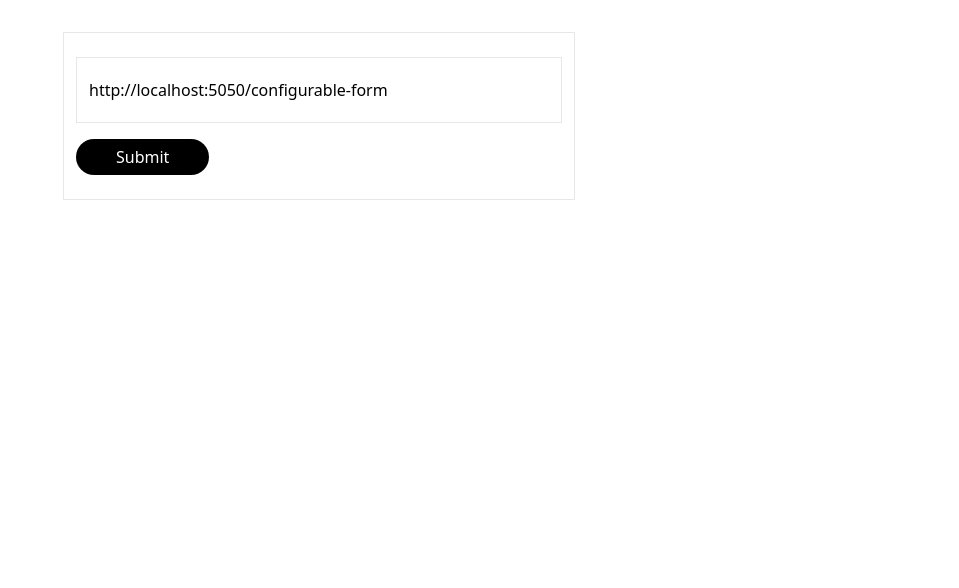
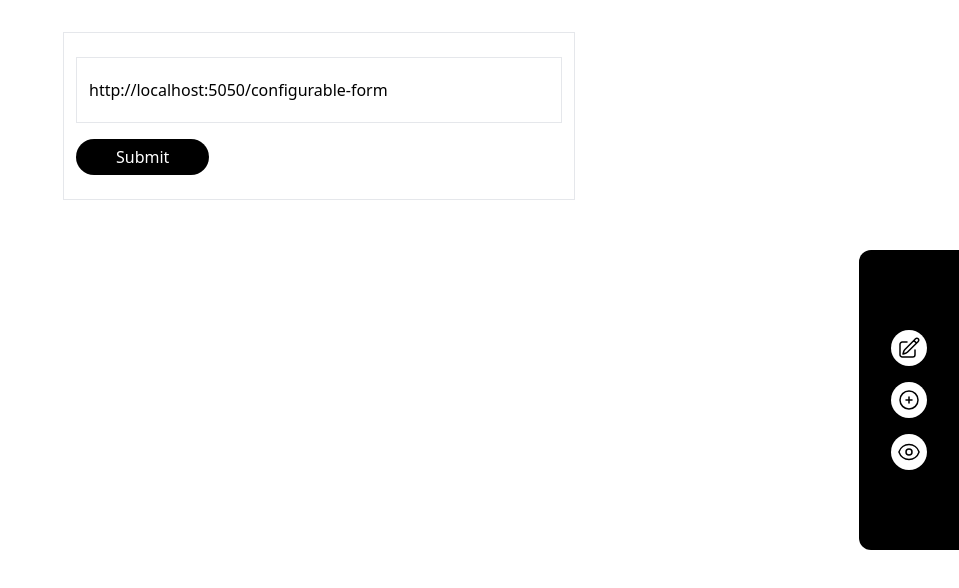
Before and after one commit to RehkMansa/lsqr-configurable-form, a React (Vite) app: page / in a window 1280 px wide. Shown: the top 588 px of the page, without its empty margins (321-1280 px from the left). Built offline with nearby package versions, Linux system fonts and the light colour scheme.

Commit message:
enabled preview mode for dropdown input

```diff
--- a/src/App.tsx
+++ b/src/App.tsx
@@ -14,6 +14,13 @@ import DateTimeInput from "./components/Fields/NormalInputs/DateTimeInput";
 import { handleAxiosError } from "./utils/helpers";
 import InputWithDropDown from "./components/Fields/InputsWithDropdown";
 import UploadInputs from "./components/Fields/UploadInputs";
+import { AddIcon, EditIcon, EyeIcon } from "./components/Icons";
+
+const options: { name: AppActions; icon: () => JSX.Element }[] = [
+    { name: "edit", icon: EditIcon },
+    { name: "input", icon: AddIcon },
+    { name: "preview", icon: EyeIcon },
+];
 
 const App = () => {
     /* delete this */
@@ -21,6 +28,13 @@ const App = () => {
     const [loading, setLoading] = useState(false);
     const [responseObject, setResponseObject] = useState<PayloadResponse>();
     const [currentPage, setCurrentPage] = useState(0);
+    const [appMode, setAppMode] = useState<AppActions>("preview");
+
+    const handleModeChange = (mode: AppActions) => {
+        toast.success("You selected " + mode + " mode");
+
+        setAppMode(mode);
+    };
 
     const handleSubmit = async (e: SyntheticEvent) => {
         e.preventDefault();
@@ -39,25 +53,46 @@ const App = () => {
     const renderInputField = (field: InputFieldsType) => {
         const { type } = field;
 
-        if (textFieldPredicate(type)) return <TextInput {...field} type={type} />;
+        if (textFieldPredicate(type)) return <TextInput {...field} type={type} mode={appMode} />;
 
-        if (dateTimePredicate(type)) return <DateTimeInput {...field} type={type} />;
+        if (dateTimePredicate(type)) return <DateTimeInput {...field} type={type} mode={appMode} />;
 
         if (inputWithDropDownPredicate(type))
-            return <InputWithDropDown {...(field as InputProps<InputWithDropDown>)} type={type} />;
+            return (
+                <InputWithDropDown
+                    {...(field as InputProps<InputWithDropDown>)}
+                    type={type}
+                    mode={appMode}
+                />
+            );
 
-        if (uploadTypePredicate(type)) return <UploadInputs {...field} type={type} />;
+        if (uploadTypePredicate(type))
+            return <UploadInputs {...field} type={type} mode={appMode} />;
 
         return (
             <div className="grid gap-2 text-red-500">
                 <label htmlFor={field.id}>{field.description}</label>
-                <Input placeholder={field.label} className="border" {...field} />
+                <Input mode={appMode} placeholder={field.label} className="border" {...field} />
             </div>
         );
     };
 
     return (
         <main className="p-3">
+            <div className="fixed sm:w-[100px] w-[300px] h-[60px] sm:h-[300px] sm:top-1/2 top-0 sm:-translate-y-1/2 sm:rounded-l-xl sm:right-0 right-1/2 translate-x-1/2 rounded-b-md sm:rounded-b-none sm:translate-x-0 bg-black">
+                <div className="flex sm:flex-col items-center h-full justify-center gap-4">
+                    {options.map((opt) => (
+                        <button
+                            className="w-9 h-9 bg-white rounded-full grid place-items-center"
+                            key={opt.name}
+                            onClick={() => handleModeChange(opt.name)}
+                        >
+                            {<opt.icon />}
+                        </button>
+                    ))}
+                </div>
+            </div>
+
             {loading && (
                 <div className="fixed inset-0 bg-white/50 grid place-content-center text-black/70">
                     Loading...
@@ -73,6 +108,7 @@ const App = () => {
                     onChange={(e) => setEndpoint(e.target.value)}
                     value={endpoint}
                     className="py-5"
+                    mode="edit"
                 />
                 <div>
                     <Button type="submit">Submit</Button>
--- a/src/components/Fields/Input.tsx
+++ b/src/components/Fields/Input.tsx
@@ -7,8 +7,11 @@ const Input = ({
     name,
     id,
     style,
+    mode,
     ...props
-}: ComponentProps<"input">) => (
+}: ComponentProps<"input"> & { mode: AppActions }) => (
+    <>
+        {(mode === "edit" || mode === "input") && (
             <input
                 className={`border p-3${className ? ` ${className}` : ""}`}
                 placeholder={placeholder}
@@ -18,6 +21,17 @@ const Input = ({
                 style={style}
                 {...props}
             />
+        )}
+        {mode === "preview" && (
+            <div
+                className={`bg-black/30 rounded-md p-3${className ? ` ${className}` : ""}`}
+                style={style}
+                id={id}
+            >
+                {placeholder}
+            </div>
+        )}
+    </>
 );
 
 export default Input;
--- a/src/components/Fields/InputsWithDropdown/index.tsx
+++ b/src/components/Fields/InputsWithDropdown/index.tsx
@@ -1,6 +1,7 @@
 import { Select, CheckBox, Radio } from "./inputs";
 
 const InputWithDropDown = (props: InputProps<InputWithDropDown>) => {
+    console.log(props.mode);
     const renderDropDown = () => {
         let component = <Select {...props} type="dropdown" />;
 
--- a/src/components/Fields/InputsWithDropdown/inputs/CheckBox.tsx
+++ b/src/components/Fields/InputsWithDropdown/inputs/CheckBox.tsx
@@ -6,9 +6,11 @@ const CheckBox = (props: InputProps<"checkbox">) => {
     return (
         <div className="grid gap-2">
             <p>{description}</p>
-            {options.map(({ id: optionID, label, value }) => (
+            {props.mode !== "preview" &&
+                options.map(({ id: optionID, label, value }) => (
                     <div className="flex gap-2" key={optionID}>
                         <Input
+                            {...props}
                             type="checkbox"
                             name={inputID}
                             id={optionID}
@@ -18,6 +20,12 @@ const CheckBox = (props: InputProps<"checkbox">) => {
                         <label htmlFor={optionID}>{label}</label>
                     </div>
                 ))}
+
+            {props.mode === "preview" && (
+                <div className={`bg-black/30 rounded-md p-3`} style={props.style}>
+                    Available options: {options.map(({ label }) => label).join(", ")}
+                </div>
+            )}
         </div>
     );
 };
--- a/src/components/Fields/InputsWithDropdown/inputs/Radio.tsx
+++ b/src/components/Fields/InputsWithDropdown/inputs/Radio.tsx
@@ -6,9 +6,11 @@ const Radio = (props: InputProps<"radio">) => {
     return (
         <div className="grid gap-2">
             <p>{description}</p>
-            {options.map(({ id: optionID, label, value }) => (
+            {props.mode !== "preview" &&
+                options.map(({ id: optionID, label, value }) => (
                     <div className="flex gap-2" key={optionID}>
                         <Input
+                            {...props}
                             type="radio"
                             name={inputID}
                             id={optionID}
@@ -18,6 +20,12 @@ const Radio = (props: InputProps<"radio">) => {
                         <label htmlFor={optionID}>{label}</label>
                     </div>
                 ))}
+
+            {props.mode === "preview" && (
+                <div className={`bg-black/30 rounded-md p-3`} style={props.style}>
+                    Available options: {options.map(({ label }) => label).join(", ")}
+                </div>
+            )}
         </div>
     );
 };
--- a/src/components/Fields/InputsWithDropdown/inputs/Select.tsx
+++ b/src/components/Fields/InputsWithDropdown/inputs/Select.tsx
@@ -4,6 +4,7 @@ const Select = (props: InputProps<"dropdown">) => {
     return (
         <div className="grid gap-2">
             <label htmlFor={inputID}>{description}</label>
+            {props.mode !== "preview" && (
                 <select className="p-3 px-5" name={inputID} id={inputID}>
                     {options.map(({ id: optionID, label, value }) => (
                         <option key={optionID} value={value}>
@@ -11,6 +12,12 @@ const Select = (props: InputProps<"dropdown">) => {
                         </option>
                     ))}
                 </select>
+            )}
+            {props.mode === "preview" && (
+                <div className={`bg-black/30 rounded-md p-3`} style={props.style}>
+                    Available options: {options.map(({ label }) => label).join(", ")}
+                </div>
+            )}
         </div>
     );
 };
--- a/src/components/Fields/NormalInputs/TextInput.tsx
+++ b/src/components/Fields/NormalInputs/TextInput.tsx
@@ -9,6 +9,7 @@ const TextInput = (props: InputProps<TextFields>) => {
             <label htmlFor={id}>{description}</label>
             {type !== "long_text" && (
                 <Input
+                    {...rest}
                     className="border p-3"
                     placeholder={label}
                     type={getTextInputType(type)}
--- /dev/null
+++ b/src/components/Icons/index.tsx
@@ -0,0 +1,51 @@
+export const EditIcon = () => (
+    <svg
+        xmlns="http://www.w3.org/2000/svg"
+        fill="none"
+        viewBox="0 0 24 24"
+        strokeWidth={1.5}
+        stroke="currentColor"
+        className="w-6 h-6"
+    >
+        <path
+            strokeLinecap="round"
+            strokeLinejoin="round"
+            d="M16.862 4.487l1.687-1.688a1.875 1.875 0 112.652 2.652L10.582 16.07a4.5 4.5 0 01-1.897 1.13L6 18l.8-2.685a4.5 4.5 0 011.13-1.897l8.932-8.931zm0 0L19.5 7.125M18 14v4.75A2.25 2.25 0 0115.75 21H5.25A2.25 2.25 0 013 18.75V8.25A2.25 2.25 0 015.25 6H10"
+        />
+    </svg>
+);
+
+export const AddIcon = () => (
+    <svg
+        xmlns="http://www.w3.org/2000/svg"
+        fill="none"
+        viewBox="0 0 24 24"
+        strokeWidth={1.5}
+        stroke="currentColor"
+        className="w-6 h-6"
+    >
+        <path
+            strokeLinecap="round"
+            strokeLinejoin="round"
+            d="M12 9v6m3-3H9m12 0a9 9 0 11-18 0 9 9 0 0118 0z"
+        />
+    </svg>
+);
+
+export const EyeIcon = () => (
+    <svg
+        xmlns="http://www.w3.org/2000/svg"
+        fill="none"
+        viewBox="0 0 24 24"
+        strokeWidth={1.5}
+        stroke="currentColor"
+        className="w-6 h-6"
+    >
+        <path
+            strokeLinecap="round"
+            strokeLinejoin="round"
+            d="M2.036 12.322a1.012 1.012 0 010-.639C3.423 7.51 7.36 4.5 12 4.5c4.638 0 8.573 3.007 9.963 7.178.07.207.07.431 0 .639C20.577 16.49 16.64 19.5 12 19.5c-4.638 0-8.573-3.007-9.963-7.178z"
+        />
+        <path strokeLinecap="round" strokeLinejoin="round" d="M15 12a3 3 0 11-6 0 3 3 0 016 0z" />
+    </svg>
+);
--- a/src/typings/index.d.ts
+++ b/src/typings/index.d.ts
@@ -90,10 +90,16 @@ declare type PayloadResponse = {
     pages: PagesType[];
 };
 
+declare type AppActions = "edit" | "preview" | "input";
+
+declare type DefaultInputProps<T> = T extends NormalInputs["type"]
+    ? Omit<InputFieldsType, "type"> & { type: T }
+    : Omit<DefaultFieldProperties & DropdownInputs, "type"> & { type: T };
+
 /**
  * For some weird reasons, the options property is missing in: `InputFieldsType`
  * This utility type helps map the dropdown input to options and vice-versa
  */
-declare type InputProps<T extends InputFieldsType["type"]> = T extends NormalInputs["type"]
-    ? Omit<InputFieldsType, "type"> & { type: T }
-    : Omit<DefaultFieldProperties & DropdownInputs, "type"> & { type: T };
+declare type InputProps<T extends InputFieldsType["type"]> = DefaultInputProps<T> & {
+    mode: AppActions;
+};
```
Lines whose indentation alone changed are shown as unchanged.
